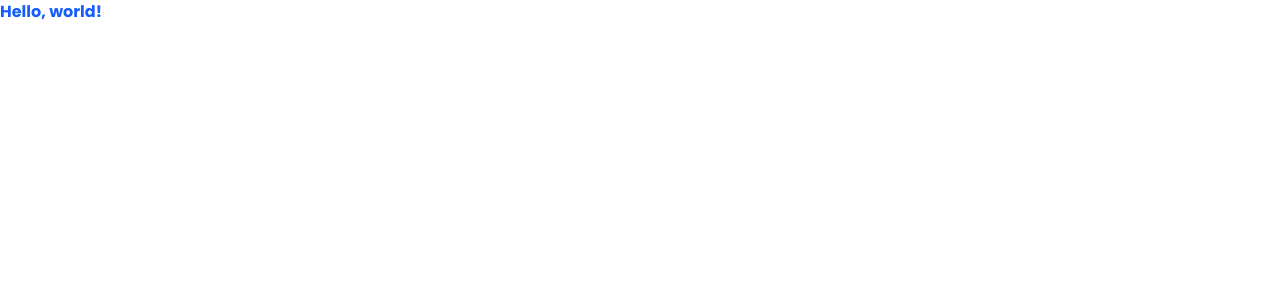
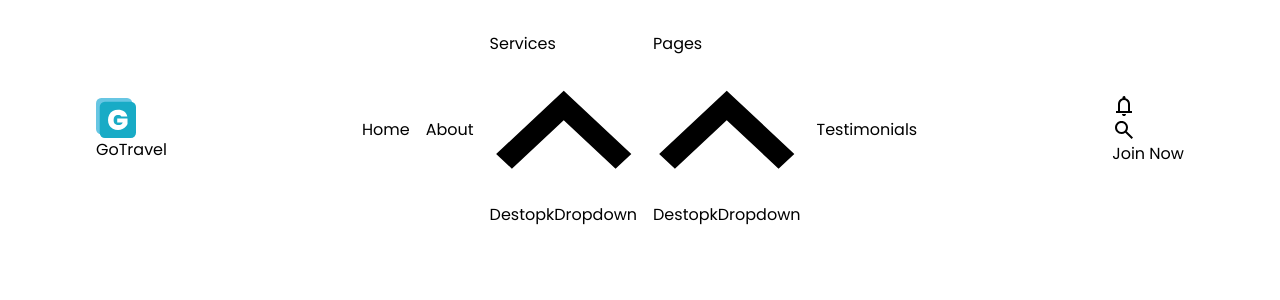
Before and after one commit to Jisap/vite-travel-agency, a React (Vite) app: page / in a window 1280 px wide. Shown: the top 300 px of the page. Built offline with nearby package versions, Linux system fonts and the light colour scheme.

Commit message:
feat: implement Header, Navigation, and Page components

```diff
--- a/src/App.tsx
+++ b/src/App.tsx
@@ -1,5 +1,15 @@
+import Header from "./components/Header";
+import Navigation from "./components/Navigation/Navigation";
+import Page from "./components/Page";
+
 function App() {
-  return <div className="font-bold text-blue-600">Hello, world!</div>;
+  return (
+    <Page>
+      <Header>
+        <Navigation />
+      </Header>
+    </Page>
+  )
 }
 
 export default App;
--- /dev/null
+++ b/src/components/Header.tsx
@@ -0,0 +1,16 @@
+import { ReactElement } from "react"
+
+interface HeaderProps {
+  children: ReactElement
+}
+
+
+const Header = (props: HeaderProps) => {
+  return (
+    <header className="px-24 pt-8 pb-23">
+      {props.children}
+    </header>
+  )
+}
+
+export default Header
--- /dev/null
+++ b/src/components/Navigation/DestopkDropdown.tsx
@@ -0,0 +1,14 @@
+import { NavigationLink } from "../../utils/contentTypes"
+
+
+interface DestopkDropdownProps {
+  links?: NavigationLink[]
+}
+
+const DestopkDropdown = (props: DestopkDropdownProps) => {
+  return (
+    <div>DestopkDropdown</div>
+  )
+}
+
+export default DestopkDropdown
--- /dev/null
+++ b/src/components/Navigation/Navigation.tsx
@@ -0,0 +1,46 @@
+import { navigationLinks } from "../../utils/content"
+import BellIcon from "../Icons/BellIcon"
+import CaretUp from "../Icons/CaretUp"
+import LogoIcon from "../Icons/LogoIcon"
+import SearchIcon from "../Icons/SearchIcon"
+import DestopkDropdown from "./DestopkDropdown"
+
+
+const Navigation = () => {
+  return (
+    <nav>
+      <div className="flex items-center justify-between">
+        <a href="/">
+          <LogoIcon className="h-10 w-10" />
+          <span>GoTravel</span>
+        </a>
+
+        <ul className="flex items-center gap-4">
+          {navigationLinks.map((link, index) => (
+            <li key={index}>
+              <a href={link.href}>
+                {link.text}
+              </a>
+              {link.dropdown && (
+                <span>
+                  <CaretUp className="" />
+                </span>
+              )}
+              {link.dropdown && (
+                <DestopkDropdown links={link.dropdownLinks} />
+              )}
+            </li>
+          ))}
+        </ul>
+
+        <div>
+          <BellIcon className=""/>
+          <SearchIcon className=""/>
+          <button>Join Now</button>
+        </div>
+      </div>
+    </nav>
+  )
+}
+
+export default Navigation
--- /dev/null
+++ b/src/components/Page.tsx
@@ -0,0 +1,16 @@
+import { ReactElement } from "react"
+
+
+interface PageProps {
+  children: ReactElement
+}
+
+const Page = (props: PageProps) => {
+  return (
+    <div>
+      {props.children}
+    </div>
+  )
+}
+
+export default Page
```
